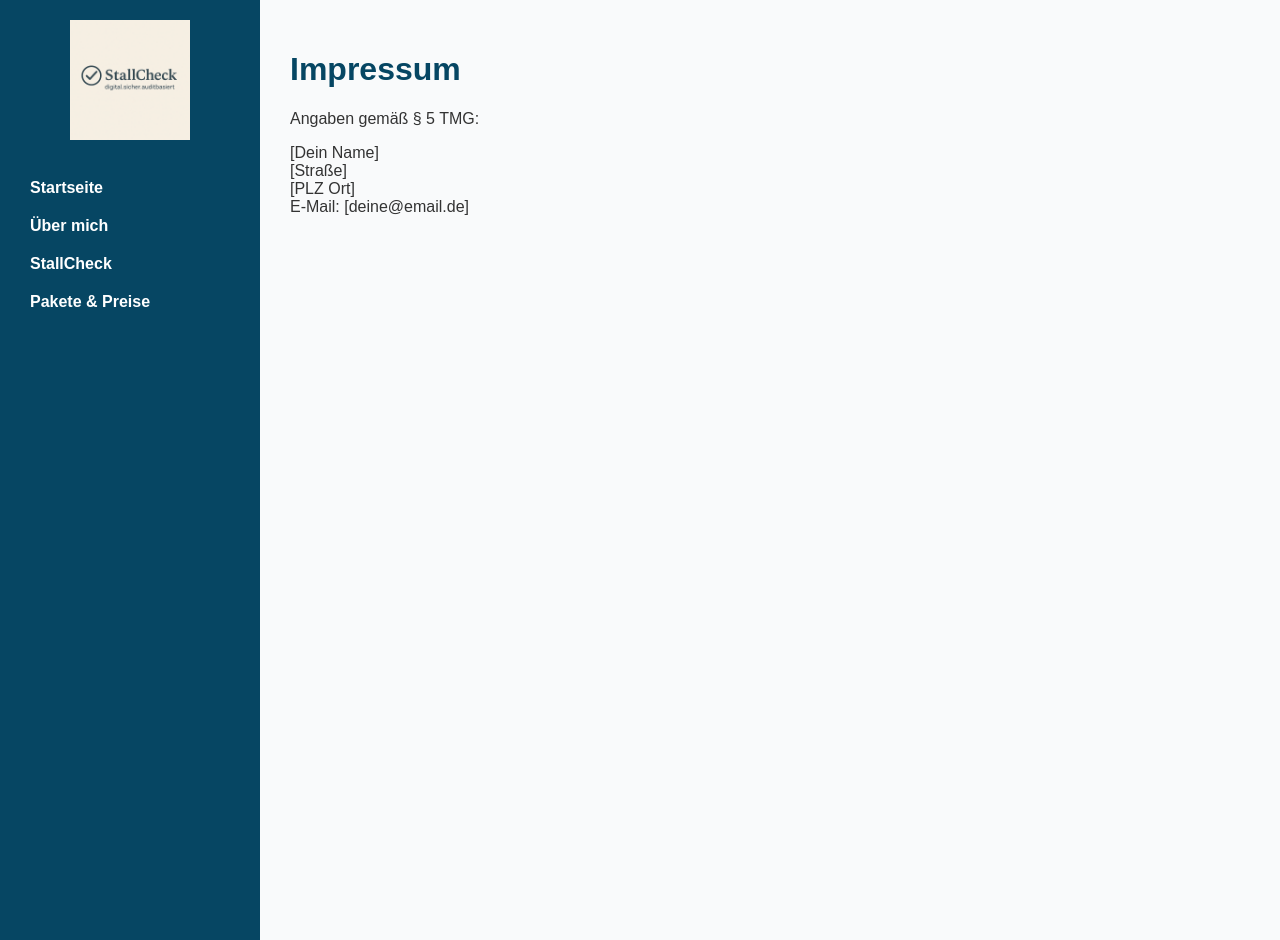
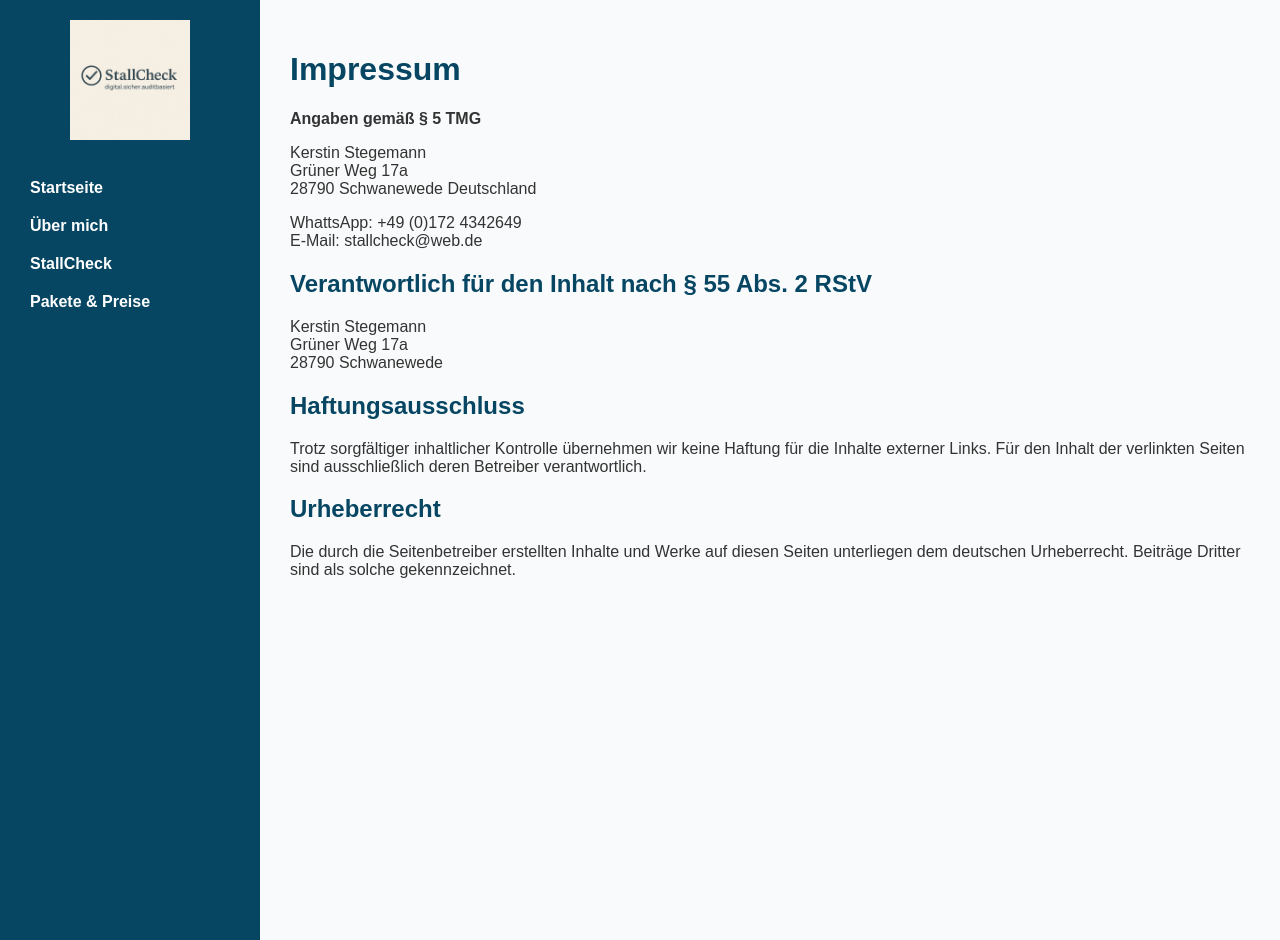
Before and after one commit to Kerstin78/stallcheck, a Jekyll site: the page built from impressum.md, in a window 1280 px wide. Built offline with Jekyll 4.4.1, drawn with Linux system fonts in a browser that asks for light colours.

Commit message:
Update impressum.md

```diff
--- a/impressum.md
+++ b/impressum.md
@@ -5,9 +5,26 @@ title: Impressum
 
 # Impressum
 
-Angaben gemäß § 5 TMG:
+**Angaben gemäß § 5 TMG**
 
-[Dein Name]
-[Straße]
-[PLZ Ort]
-E-Mail: [deine@email.de]
+Kerstin Stegemann
+Grüner Weg 17a
+28790 Schwanewede
+Deutschland
+
+WhattsApp: +49 (0)172 4342649
+E-Mail: stallcheck@web.de
+
+## Verantwortlich für den Inhalt nach § 55 Abs. 2 RStV
+
+Kerstin Stegemann
+Grüner Weg 17a
+28790 Schwanewede
+
+## Haftungsausschluss
+
+Trotz sorgfältiger inhaltlicher Kontrolle übernehmen wir keine Haftung für die Inhalte externer Links. Für den Inhalt der verlinkten Seiten sind ausschließlich deren Betreiber verantwortlich.
+
+## Urheberrecht
+
+Die durch die Seitenbetreiber erstellten Inhalte und Werke auf diesen Seiten unterliegen dem deutschen Urheberrecht. Beiträge Dritter sind als solche gekennzeichnet.
```
